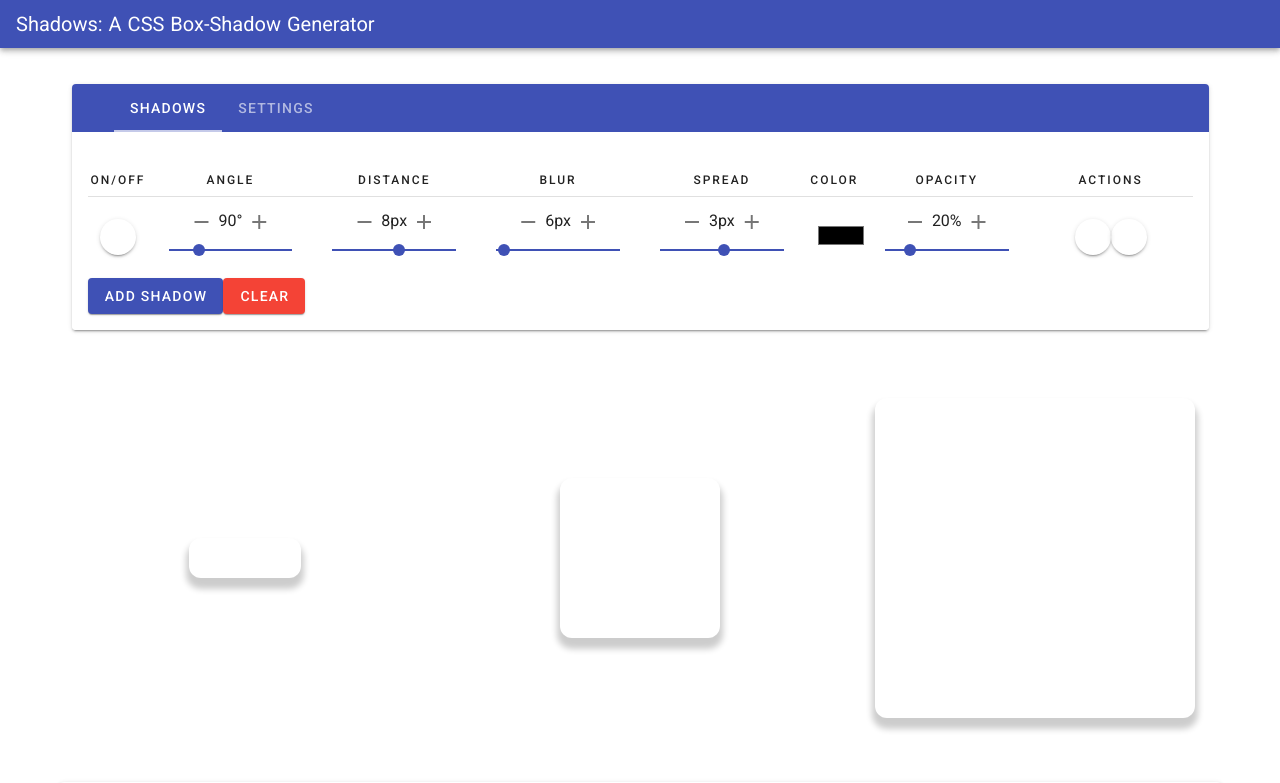
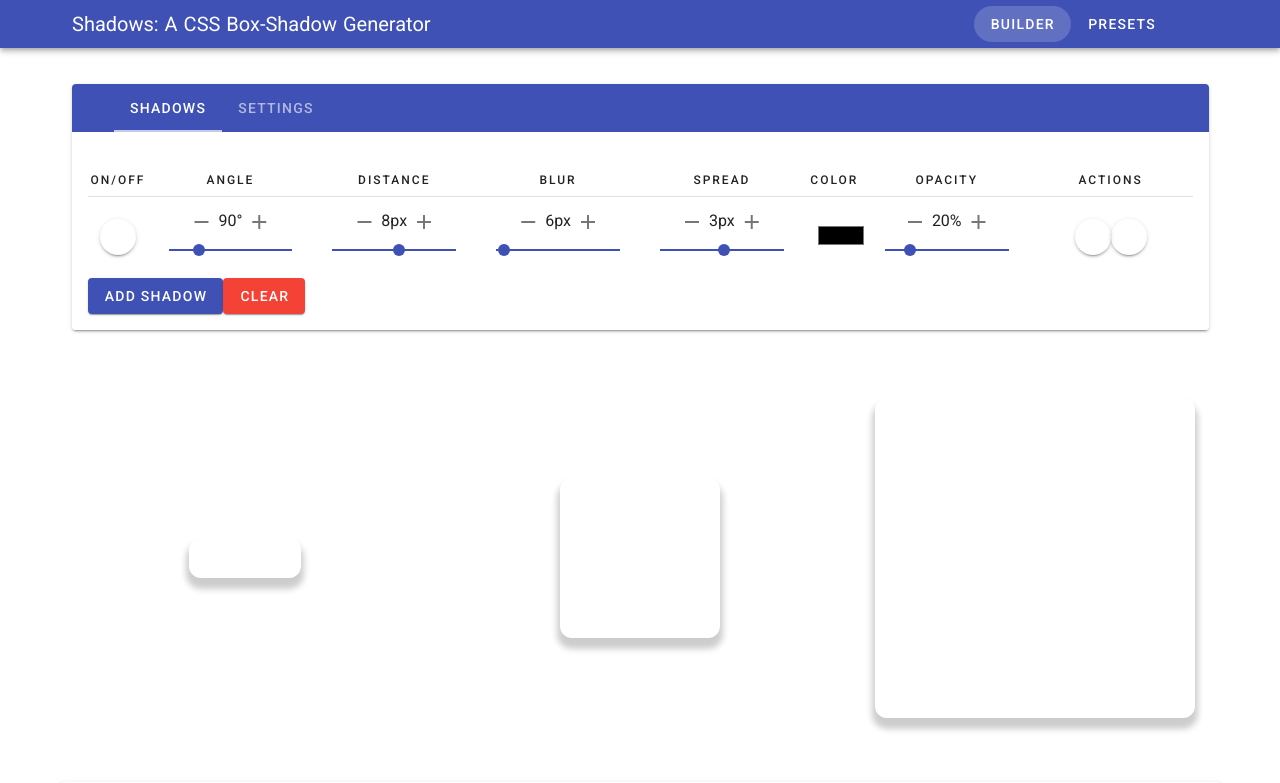
Before and after one commit to jcz530/shadows, a Nuxt app: page / in a window 1280 px wide. Shown: the top 783 px of the page. Built offline with nearby package versions, Linux system fonts and the light colour scheme.

Commit message:
added links to appbar

```diff
--- a/components/AppBar.vue
+++ b/components/AppBar.vue
@@ -3,9 +3,49 @@
     color="indigo"
     dense
     dark
+    class="px-14"
     >
     <v-app-bar-title>
       Shadows: A CSS Box-Shadow Generator
     </v-app-bar-title>
+
+    <v-spacer></v-spacer>
+    <v-btn
+      color="white"
+      text
+      rounded
+      class="my-2"
+      :to="{ path: '/',hash:''}"
+      nuxt
+    >
+      Builder
+    </v-btn>
+    <v-btn
+        color="white"
+        text
+        rounded
+        class="my-2"
+        :to="{ path: '/',hash:'#presets'}"
+        nuxt
+      >
+        Presets
+      </v-btn>
+      <v-btn
+        icon
+        href="https://github.com/jcz530/shadows"
+        rel="noopener"
+        target="_blank"
+      >
+        <IconGithub style="height: 2em; width: 2em;" class='text--white' />
+      </v-btn>
   </v-app-bar>
 </template>
+<script>
+import IconGithub from '@/assets/icons/github.svg?inline'
+
+export default {
+  components: {
+    IconGithub,
+  },
+}
+</script>
```
